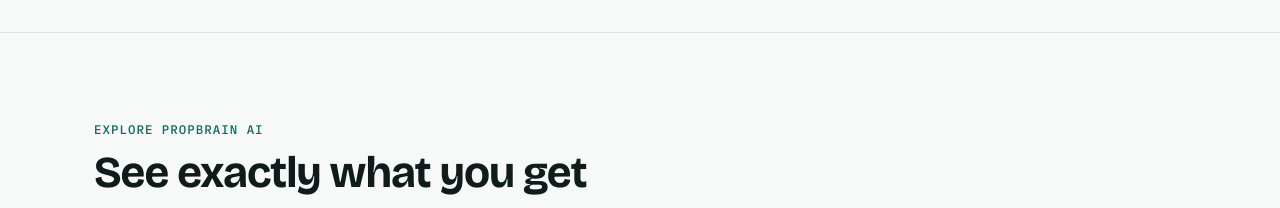
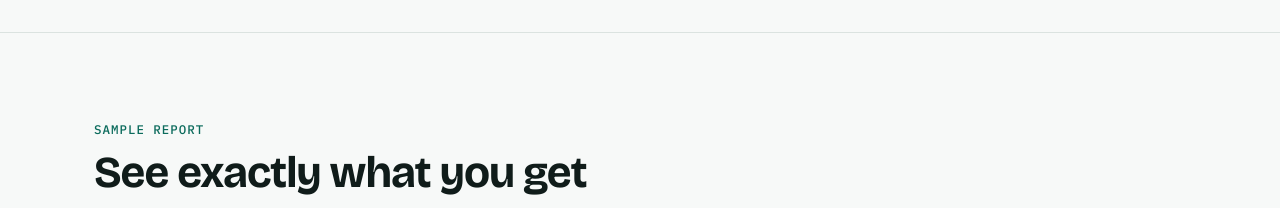
Before and after one commit to abrahamogbanje/propbrain-site, a plain HTML site: page index.html in a window 1280 px wide. Shown: the part 2520-2728 px from the top of the page. Drawn offline with nearby package versions, Linux system fonts and the light colour scheme.

Commit message:
Change eyebrow text from 'Explore PropBrain AI' to 'Sample report'
Change eyebrow text from 'Explore PropBrain AI' to 'Sample report'

```diff
--- a/index.html
+++ b/index.html
@@ -157,7 +157,7 @@
   <section class="section" id="sample" aria-labelledby="sample-title">
     <div class="wrap">
       <div class="section-head">
-        <span class="eyebrow">Explore PropBrain AI</span>
+        <span class="eyebrow">Sample report</span>
         <h2 id="sample-title">See exactly what you get</h2>
         <p>This is a real report built from a fictional lease, so no real person or property appears. Every date and amount shows the page and clause it came from, and anything unclear is labelled instead of guessed.</p>
       </div>
```
